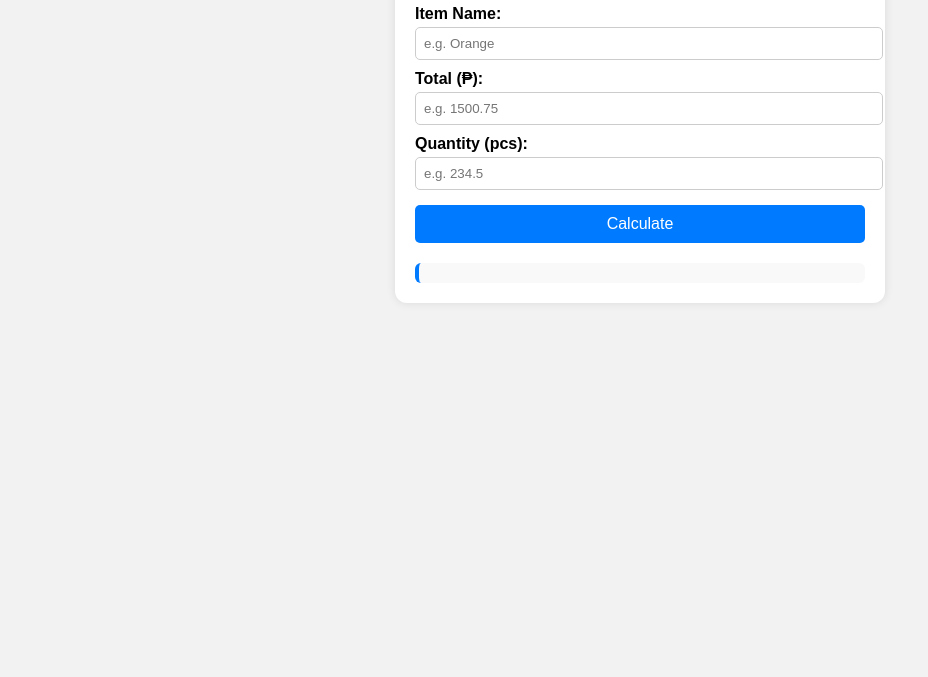
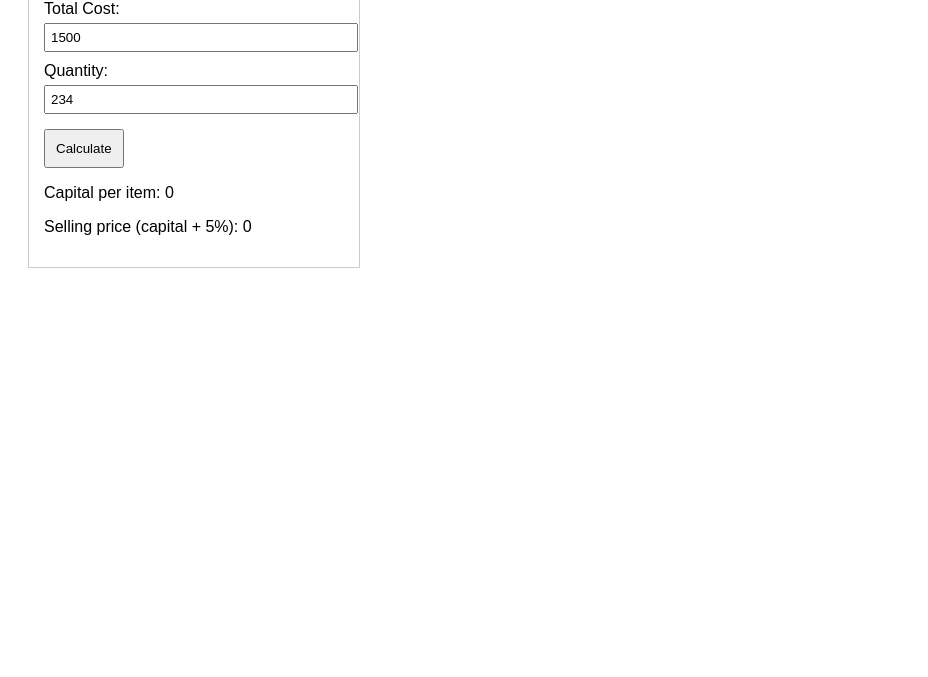
Before and after one commit to viiinxyz/calculator, a plain HTML site: page index.html in a window 1280 px wide. Shown: the part 123-800 px from the top of the page, without its empty margins (0-928 px from the left). Drawn offline with Linux system fonts and the light colour scheme.

Commit message:
Update index.html

```diff
--- a/index.html
+++ b/index.html
@@ -3,110 +3,76 @@
 <head>
 <meta charset="UTF-8">
 <meta name="viewport" content="width=device-width, initial-scale=1.0">
-  <title>Adjusted Price Calculator</title>
+<title>Price Calculator</title>
 <style>
-    body {
-      font-family: Arial, sans-serif;
-      background-color: #f2f2f2;
-      margin: 40px;
-    }
-    .container {
-      background: white;
-      padding: 20px;
-      border-radius: 12px;
-      max-width: 450px;
-      margin: auto;
-      box-shadow: 0 0 10px rgba(0,0,0,0.1);
-    }
-    h2 {
-      text-align: center;
-      color: #333;
-    }
-    label {
-      font-weight: bold;
-      display: block;
-      margin-top: 10px;
-    }
-    input {
-      width: 100%;
-      padding: 8px;
-      margin-top: 4px;
-      border: 1px solid #ccc;
-      border-radius: 5px;
-    }
-    button {
-      background-color: #007bff;
-      color: white;
-      padding: 10px;
-      border: none;
-      border-radius: 5px;
-      margin-top: 15px;
-      width: 100%;
-      cursor: pointer;
-      font-size: 16px;
-    }
-    button:hover {
-      background-color: #0056b3;
-    }
-    .result {
-      margin-top: 20px;
-      background: #f9f9f9;
-      border-left: 4px solid #007bff;
-      padding: 10px;
-      border-radius: 6px;
-    }
+  body { font-family: Arial, sans-serif; padding: 20px; }
+  .calculator { margin-top: 20px; padding: 15px; border: 1px solid #ccc; width: 300px; }
+  label { display: block; margin-top: 10px; }
+  input { width: 100%; padding: 5px; margin-top: 5px; }
+  button { margin-top: 15px; padding: 10px; cursor: pointer; }
+  #pworldBtn { position: absolute; top: 20px; left: 20px; }
 </style>
 </head>
 <body>
-  <div class="container">
-    <h2>Adjusted Price Calculator</h2>
 
-    <form id="adjustedForm" onsubmit="calculateAdjusted(event)">
-      <label>Item Name:</label>
-      <input type="text" id="itemName" placeholder="e.g. Orange" required>
+<button id="pworldBtn">pworld</button>
 
-      <label>Total (₱):</label>
-      <input type="number" id="total" placeholder="e.g. 1500.75" step="0.01" required>
+<div class="calculator" id="mainCalculator">
+  <h3>Main Calculator</h3>
+  <label>Total Cost:
+    <input type="number" id="totalCost" value="1500">
+  </label>
+  <label>Quantity:
+    <input type="number" id="quantity" value="234">
+  </label>
+  <button onclick="calculateMain()">Calculate</button>
+  <p>Capital per item: <span id="capital">0</span></p>
+  <p>Selling price (capital + 5%): <span id="selling">0</span></p>
+</div>
 
-      <label>Quantity (pcs):</label>
-      <input type="number" id="quantity" placeholder="e.g. 234.5" step="0.01" required>
-
-      <button type="submit">Calculate</button>
-    </form>
-
-    <div class="result" id="result"></div>
+<div class="calculator" id="pworldCalculator" style="display:none;">
+  <h3>Pworld Calculator</h3>
+  <label>Total:
+    <input type="number" id="pTotal" value="1500">
+  </label>
+  <label>Quantity:
+    <input type="number" id="pQuantity" value="234">
+  </label>
+  <button onclick="calculatePworld()">Calculate</button>
+  <p>Grand Total (Total × 0.97 × 0.99): <span id="grandTotal">0</span></p>
+  <p>Capital per item: <span id="pCapital">0</span></p>
+  <p>Selling price (capital + 5%): <span id="pSelling">0</span></p>
 </div>
 
 <script>
-    function calculateAdjusted(event) {
-      event.preventDefault();
+function calculateMain() {
+  let totalCost = parseFloat(document.getElementById('totalCost').value);
+  let quantity = parseFloat(document.getElementById('quantity').value);
+  let capital = totalCost / quantity;
+  let selling = capital * 1.05;
 
-      const name = document.getElementById('itemName').value;
-      const total = parseFloat(document.getElementById('total').value);
-      const qty = parseFloat(document.getElementById('quantity').value);
-
-      // Check for valid input
-      if (isNaN(total) || isNaN(qty) || total <= 0 || qty <= 0) {
-        document.getElementById('result').innerHTML = "⚠️ Please enter valid decimal numbers.";
-        return;
+  document.getElementById('capital').innerText = capital.toFixed(2);
+  document.getElementById('selling').innerText = selling.toFixed(2);
 }
 
-      // Calculation (support decimals)
-      const adjustedTotal = total * 0.97 * 0.99;
-      const grandTotal = adjustedTotal;
-      const resultPrice = adjustedTotal / qty;
+function calculatePworld() {
+  let total = parseFloat(document.getElementById('pTotal').value);
+  let quantity = parseFloat(document.getElementById('pQuantity').value);
 
-      // Output
-      document.getElementById('result').innerHTML = `
-        <strong>Item:</strong> ${name}<br>
-        <strong>Original Total:</strong> ₱${total.toFixed(2)}<br>
-        <strong>Adjusted Total (×0.97×0.99):</strong> ₱${adjustedTotal.toFixed(2)}<br>
-        <strong>Grand Total:</strong> ₱${grandTotal.toFixed(2)}<br>
-        <strong>Quantity:</strong> ${qty}<br>
-        <hr>
-        <strong>Result Price (per piece):</strong> ₱${resultPrice.toFixed(2)}
-      `;
+  let grandTotal = total * 0.97 * 0.99;
+  let capital = grandTotal / quantity;
+  let selling = capital * 1.05;
+
+  document.getElementById('grandTotal').innerText = grandTotal.toFixed(2);
+  document.getElementById('pCapital').innerText = capital.toFixed(2);
+  document.getElementById('pSelling').innerText = selling.toFixed(2);
 }
+
+// Show Pworld calculator when button is clicked
+document.getElementById('pworldBtn').addEventListener('click', () => {
+  document.getElementById('pworldCalculator').style.display = 'block';
+});
 </script>
+
 </body>
 </html>
```
Lines whose indentation alone changed are shown as unchanged.
